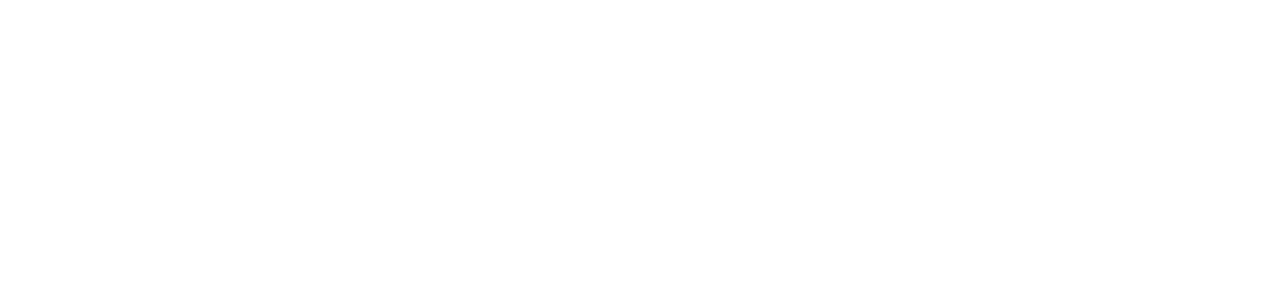
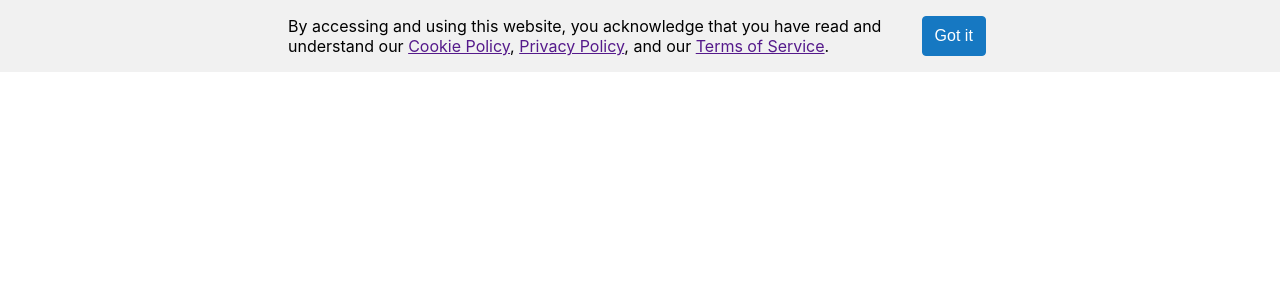
Before and after one commit to pieternicolas/cermati-test, a Vue app: page / in a window 1280 px wide. Shown: the top 300 px of the page. Built offline with nearby package versions, Linux system fonts and the light colour scheme.

Commit message:
basic notif and container

```diff
--- a/src/App.vue
+++ b/src/App.vue
@@ -1,27 +1,34 @@
 <template>
   <div id="app">
-    <Layout></Layout>
+    <Layout>
+      <Notification slot="notification"/>
+    </Layout>
   </div>
 </template>
 
 <script>
 import Layout from '@/components/Layout'
 
+import Notification from '@/views/Notification'
+
 export default {
   name: 'app',
   components: {
-    Layout
+    Layout,
+    Notification
   }
 }
 </script>
 
 <style lang="scss">
-#app {
-  font-family: 'Avenir', Helvetica, Arial, sans-serif;
-  -webkit-font-smoothing: antialiased;
-  -moz-osx-font-smoothing: grayscale;
-  text-align: center;
-  color: #2c3e50;
-  margin-top: 60px;
+html, body {
+  margin: 0;
+  padding: 0;
+  width: 100%;
+}
+
+h1, h2, h3, h4, h5, p {
+  margin: 0;
+  font-family: -apple-system, BlinkMacSystemFont, 'Segoe UI', Roboto, Oxygen, Ubuntu, Cantarell, 'Open Sans', 'Helvetica Neue', sans-serif;
 }
 </style>
--- /dev/null
+++ b/src/components/Button.vue
@@ -0,0 +1,28 @@
+<template>
+  <button class="btn">
+    <slot></slot>
+  </button>
+</template>
+
+<style lang="scss" scoped>
+button {
+  display: inline-block;
+  font-weight: 400;
+  color: #ffffff;
+  text-align: center;
+  vertical-align: middle;
+  background-color: #1678C2;
+  border: 1px solid #1678C2;
+  padding: 0.375rem 0.75rem;
+  font-size: 1rem;
+  line-height: 1.5;
+  border-radius: 0.25rem;
+  transition: color 0.15s ease-in-out, background-color 0.15s ease-in-out, border-color 0.15s ease-in-out, box-shadow 0.15s ease-in-out;
+  &:hover {
+    cursor: pointer;
+    color: #1678C2;
+    background-color: #ffffff;
+    border-color: #1678C2;
+  }
+}
+</style>
--- /dev/null
+++ b/src/components/Container.vue
@@ -0,0 +1,20 @@
+<template>
+  <div class="container">
+    <div class="content">
+      <slot/>
+    </div>
+  </div>
+</template>
+
+<style lang="scss" scoped>
+.container {
+  width: 100%;
+  margin-right: auto;
+  margin-left: auto;
+  .content {
+    display: flex;
+    flex-wrap: wrap;
+    margin: 0 0.5em;
+  }
+}
+</style>
--- /dev/null
+++ b/src/views/Notification.vue
@@ -0,0 +1,44 @@
+<template>
+  <div class="notification">
+    <container>
+      <p>By accessing and using this website, you acknowledge that you have read and understand our <a href="">Cookie Policy</a>, <a href="">Privacy Policy</a>, and our <a href="">Terms of Service</a>.</p>
+      <basic-button class="notification-btn">Got it</basic-button>
+    </container>
+  </div>
+</template>
+
+<script>
+import Container from '@/components/Container'
+import Button from '@/components/Button'
+
+export default {
+  components: {
+    Container,
+    'basic-button': Button
+  }
+}
+</script>
+
+<style lang="scss" scoped>
+.notification {
+  width: 100%;
+  background-color: #F1F1F1;
+  .container {
+    padding: 1em 0;
+    @media (min-width: 768px) {
+      max-width: 720px;
+    }
+  }
+  p {
+    @media (min-width: 768px) {
+      flex-basis: 90%;
+    }
+  }
+  &-btn {
+    margin-top: 0.5em;
+    @media (min-width: 768px) {
+      margin-top: 0;
+    }
+  }
+}
+</style>
```
